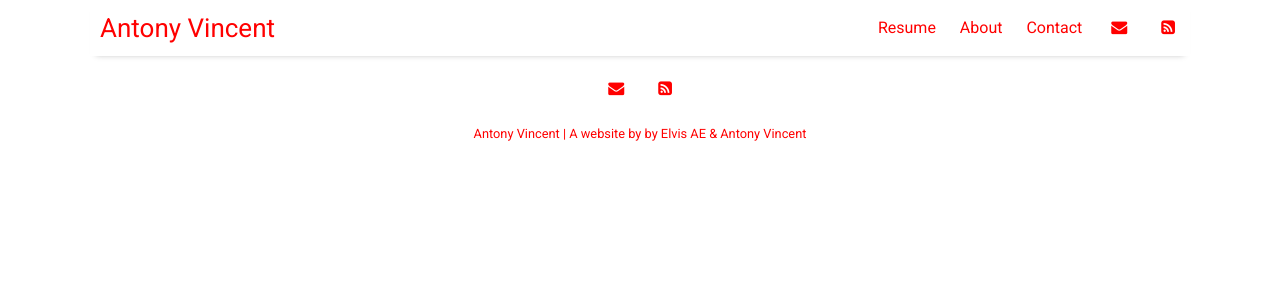
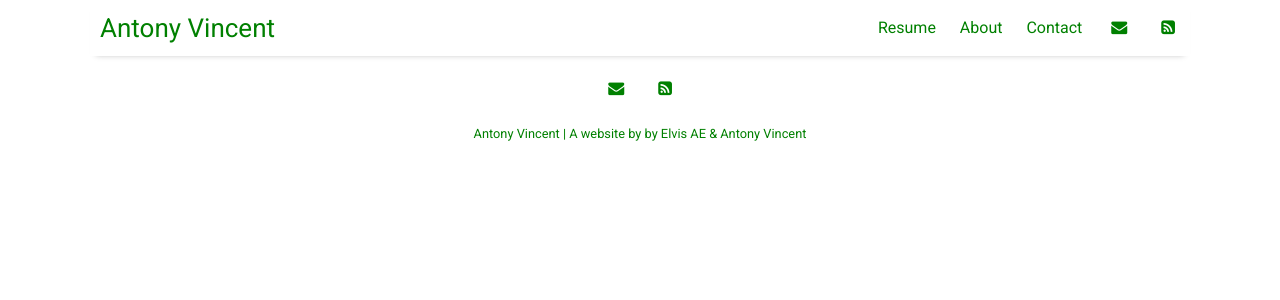
Before and after one commit to otherelvis/subzer0.github.io, a Jekyll site: the page built from pages/facts.md, in a window 1280 px wide. Shown: the top 300 px of the page. Built offline with Jekyll 4.4.1, drawn with Linux system fonts in a browser that asks for light colours; nearby versions of some CDN libraries.

Commit message:
Update main.scss

```diff
--- a/assets/css/main.scss
+++ b/assets/css/main.scss
@@ -5,7 +5,7 @@ $base-font-family: 'Roboto', sans-serif;
 $body-font-family: 'Roboto', sans-serif;
 $code-font-family: "Source Code Pro", monospace;
 
-$brand-color: red;
+$brand-color: green;
 
 $container-width: 1100px;
 $tablet-width: 600px;
```
